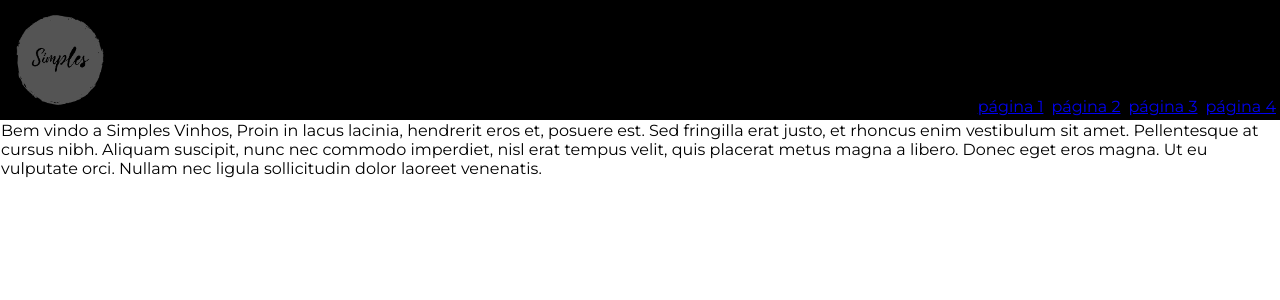
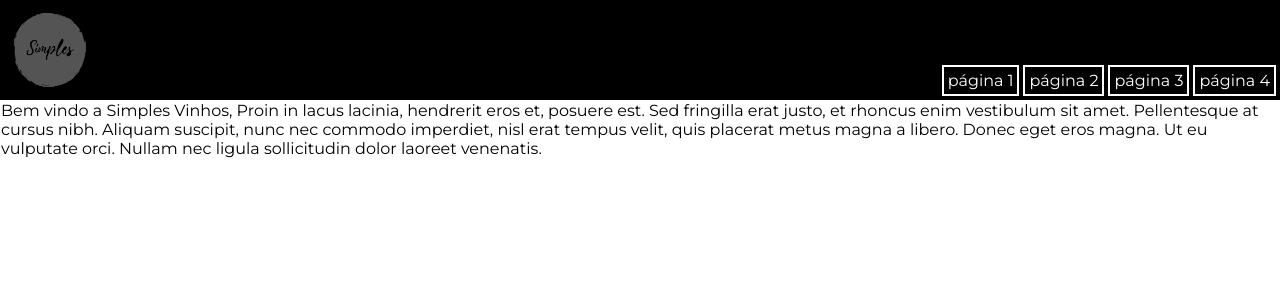
Before and after one commit to Lukasmolin/simples-vinhos-web, a React (Create React App) app: page / in a window 1280 px wide. Shown: the top 300 px of the page. Built offline with nearby package versions, Linux system fonts and the light colour scheme.

Commit message:
Working basic Header

```diff
--- a/src/components/Header.css
+++ b/src/components/Header.css
@@ -11,21 +11,23 @@
 }
 
 .header-comp .logoImg {
-    max-height: 120px;
-    max-width: 120px;
+    max-height: 100px;
+    max-width: 100px;
 }
 
 .header-comp nav {
+    display: flex;
     align-items: flex-end;
 }
 
 .header-comp nav a {
+    font: 300;
+    color: white;
+    text-decoration: none;
     white-space: nowrap;
     height: fit-content;
     padding: 4px;
+    margin: 0px 4px 4px 0px;
+    border:  2px solid white;
     transition: 0.25s;
 }
-
-.header-comp nav a:hover {
-    background: cross-fade(black);
-}
```
